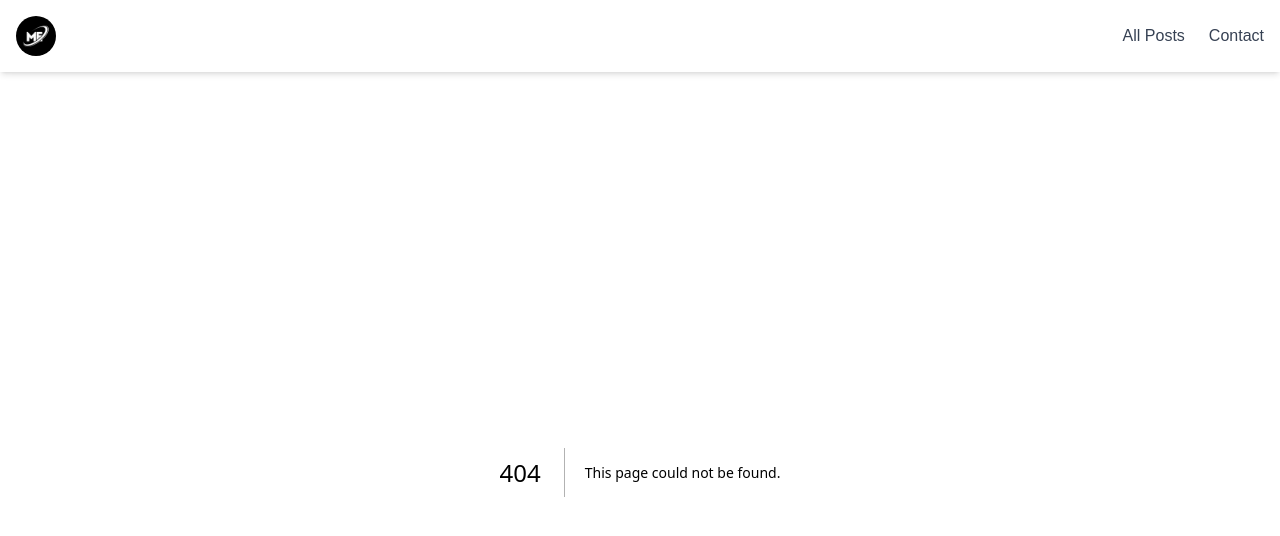
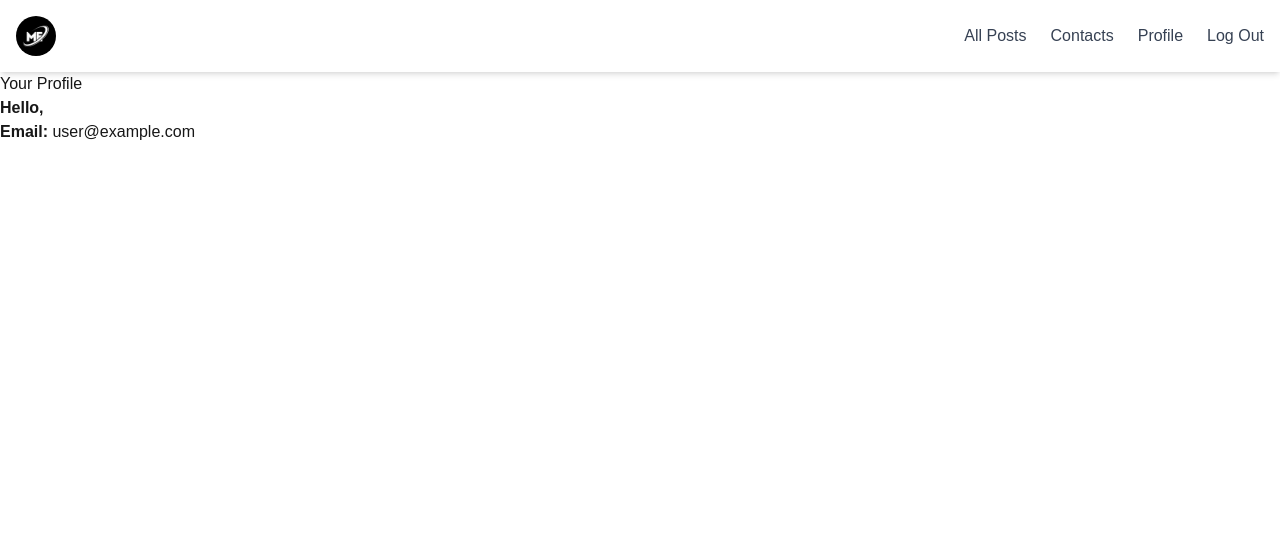
Before and after one commit to pooja-purohit-systango/blog-udemy-app, a Next.js app: page /profile in a window 1280 px wide. Before the commit this address had no page. Shown: the top 536 px of the page. Built offline with nearby package versions, Linux system fonts and the light colour scheme; no server answers; sample sign-in values are in the browser's storage.

Commit message:
added authentication using dummy json api

```diff
--- /dev/null
+++ b/app/api/auth/[...nextauth]/options.ts
@@ -0,0 +1,76 @@
+import CredentialsProvider from 'next-auth/providers/credentials';
+import type { NextAuthOptions } from 'next-auth';
+
+export const authConfig: NextAuthOptions = {
+  providers: [
+    CredentialsProvider({
+      name: 'Credentials',
+      credentials: {
+        username: { label: "Username", type: "text", placeholder: "kminchelle" },
+        password: { label: "Password", type: "password" }
+      },
+      async authorize(credentials) {
+        try {
+          const res = await fetch('https://dummyjson.com/auth/login', {
+            method: 'POST',
+            headers: {
+              'Content-Type': 'application/json',
+            },
+            body: JSON.stringify({
+              username: credentials?.username,
+              password: credentials?.password,
+            }),
+          });
+
+          const data = await res.json();
+          console.log(data) ;
+
+          if (!res.ok || !data.accessToken) {
+            throw new Error('Invalid credentials');
+          }
+
+          const user = {
+            id: data?.user?.id,
+            email: data?.email,
+            token: data.token,
+            username: data?.username,
+            firstName: data?.firstName,
+            lastName: data?.lastName
+          };
+
+          return user;
+        } catch (error) {
+          console.error('Login error:', error);
+          return null;
+        }
+      },
+    }),
+  ],
+  pages: {
+    signIn: '/signin',
+  },
+  session: {
+    strategy: 'jwt',
+  },
+  secret: process.env.NEXTAUTH_SECRET,
+
+ // In your authConfig
+callbacks: {
+  async jwt({ token, user }) {
+    if (user) {
+      token.accessToken = user.token;
+      token.username = user.username;
+      token.firstName = user.firstName;
+      token.lastName = user.lastName;
+    }
+    return token;
+  },
+  async session({ session, token}) {
+    session.accessToken = token.accessToken;
+    session.user.username = token.username;
+    session.user.firstName = token.firstName;
+    session.user.lastName = token.lastName;
+    return session;
+  },
+}
+};
--- /dev/null
+++ b/app/api/auth/[...nextauth]/route.ts
@@ -0,0 +1,7 @@
+import NextAuth from 'next-auth';
+import CredentialsProvider from 'next-auth/providers/credentials';
+import { authConfig } from './options';
+
+const handler = NextAuth(authConfig);
+
+export { handler as GET, handler as POST };
--- a/app/layout.tsx
+++ b/app/layout.tsx
@@ -1,29 +1,10 @@
+'use client'
 import type { Metadata } from "next";
 import { Geist, Geist_Mono } from "next/font/google";
 import "./globals.css";
 import Layout from "@/components/layout/layout";
+import { SessionProvider } from 'next-auth/react';
 
-export const metadata: Metadata = {
-  title: "Pooja's Blog",
-  description: "A blog about modern web development, React, and Next.js.",
-  keywords: ["React", "Next.js", "JavaScript", "Frontend", "Web Development"],
-  authors: [{ name: "Pooja" }],
-  creator: "Pooja",
-  metadataBase: new URL("https://your-domain.com"),
-  openGraph: {
-    title: "Pooja's Blog",
-    description: "Explore featured and latest posts about React, Next.js, and more.",
-    url: "https://your-domain.com",
-    siteName: "Pooja's Blog",
-    locale: "en_US",
-    type: "website",
-  },
-  twitter: {
-    card: "summary_large_image",
-    title: "Pooja's Blog",
-    description: "Frontend tutorials and articles on React and Next.js",
-  },
-};
 
 
 export default function RootLayout({
@@ -34,9 +15,12 @@ export default function RootLayout({
   return (
     <html lang="en">
       <body className="bg-gray-50 font-sans antialiased text-gray-900">
-      <div id="portal-root"></div> {/* Add this line */}
+     <SessionProvider>
+     <div id="portal-root"></div>
         <Layout />
         {children}
+     </SessionProvider>
+
       </body>
     </html>
   );
--- a/app/page.tsx
+++ b/app/page.tsx
@@ -22,6 +22,8 @@ export default async function Home() {
           <FeaturedPosts posts={posts} />
         </div>
       </section>
+
+
     </div>
   );
 }
--- /dev/null
+++ b/app/profile/page.tsx
@@ -0,0 +1,31 @@
+
+'use client';
+
+import { useSession } from 'next-auth/react';
+import { useRouter } from 'next/navigation';
+
+const ProfilePage = () => {
+  const { data: session, status } = useSession();
+  const router = useRouter();
+
+  console.log(session?.user?.firstName)
+
+  if (status === 'loading') return <p>Loading...</p>;
+  if (!session) {
+    router.push('/login'); // Redirect if not logged in
+    return null; // Don't render the page if not logged in
+  }
+
+  return (
+    <div>
+      <h1>Your Profile</h1>
+      <div>
+        <p><strong>Hello, </strong> {session.user?.firstName}</p>
+        <p><strong>Email:</strong> {session.user?.email}</p>
+        {/* <p><strong>Username:</strong> {session.user?.username}</p> */}
+      </div>
+    </div>
+  );
+};
+
+export default ProfilePage;
--- a/components/layout/navigation.tsx
+++ b/components/layout/navigation.tsx
@@ -1,38 +1,65 @@
-import React from 'react'
-import Logo from './logo'
-import Link from 'next/link'
+// app/components/navigation.tsx or components/navigation.tsx
+'use client';
+
+import React from 'react';
+import { useSession, signOut } from 'next-auth/react';
+import Link from 'next/link';
+import Logo from './logo';
 
 const MainNavigation = () => {
+  const { data: session, status } = useSession();
+
   return (
-    <header className="bg-white shadow-md sticky top-0 z-50">
+    <header className="bg-white shadow-md">
       <div className="max-w-7xl mx-auto px-4 py-4 flex items-center justify-between">
-        <Link href="/" className="text-xl font-bold text-gray-800 hover:text-blue-600 transition-colors">
-          <Logo />
+        <Link href="/">
+          <div className="cursor-pointer">
+            <Logo />
+          </div>
         </Link>
 
         <nav>
-          <ul className="flex gap-6 text-gray-700 font-medium">
+          <ul className="flex space-x-6 text-gray-700 font-medium">
             <li>
-              <Link
-                href="/posts"
-                className="hover:text-blue-600 transition-colors"
-              >
+              <Link href="/posts" className="hover:text-blue-600 transition-colors">
                 All Posts
               </Link>
             </li>
             <li>
-              <Link
-                href="/contact"
-                className="hover:text-blue-600 transition-colors"
-              >
-                Contact
+              <Link href="/contact" className="hover:text-blue-600 transition-colors">
+                Contacts
               </Link>
             </li>
+
+            {/* Conditional rendering based on session */}
+            { session ? (
+              <>
+                <li>
+                  <Link href="/profile" className="hover:text-blue-600 transition-colors">
+                    Profile
+                  </Link>
+                </li>
+                <li>
+                  <button
+                    onClick={() => signOut()}
+                    className="hover:text-blue-600 transition-colors"
+                  >
+                    Log Out
+                  </button>
+                </li>
+              </>
+            ) : (
+              <li>
+                <Link href="/signin" className="hover:text-blue-600 transition-colors">
+                  Log In
+                </Link>
+              </li>
+            )}
           </ul>
         </nav>
       </div>
     </header>
-  )
-}
+  );
+};
 
-export default MainNavigation
+export default MainNavigation;
--- /dev/null
+++ b/next-auth.d.ts
@@ -0,0 +1,32 @@
+// types/next-auth.d.ts or src/next-auth.d.ts
+import NextAuth from "next-auth";
+
+declare module "next-auth" {
+  interface Session {
+    user: {
+      name?: string | null;
+      email?: string | null;
+      image?: string | null;
+      username?: string;
+      firstName?: string;
+      lastName?: string;
+    };
+    accessToken?: string;
+  }
+
+  interface User {
+    username?: string;
+    firstName?: string;
+    lastName?: string;
+    token?: string;
+  }
+}
+
+declare module "next-auth/jwt" {
+  interface JWT {
+    accessToken?: string;
+    username?: string;
+    firstName?: string;
+    lastName?: string;
+  }
+}
```
Also changed, not shown: public/images/posts/getting-started-reactjs.png (added).
